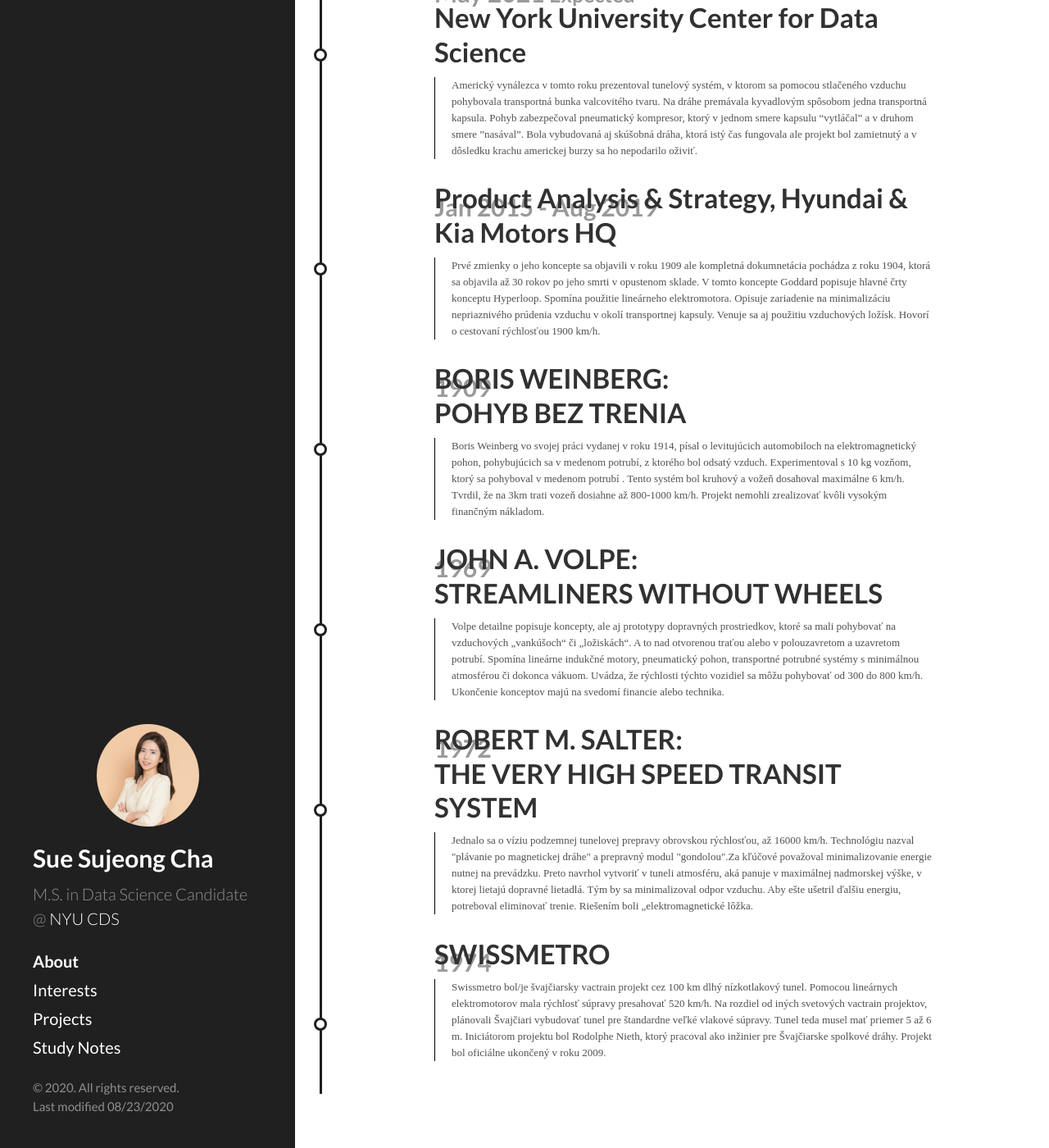
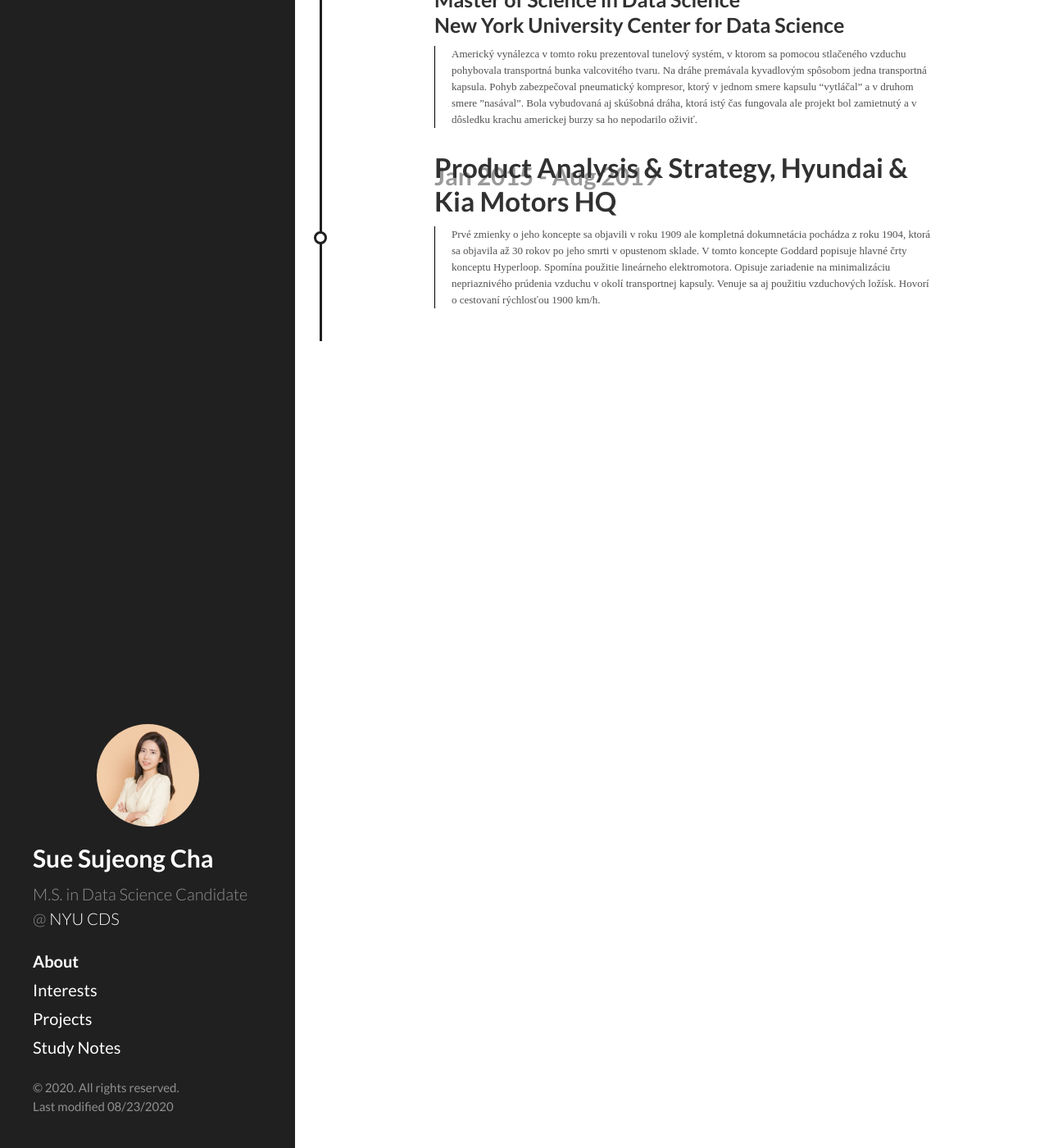
Before and after one commit to sujeongcha/sujeongcha.github.io, a Jekyll site: the page built from about.html, in a window 1280 px wide and 1400 px high, scrolled down 270 px. Shown: the whole window at 82% size. Built offline with Jekyll 4.4.1, drawn with Linux system fonts in a browser that asks for light colours; Markdown is read by kramdown in place of the engine named in the settings.

Commit message:
Update about.html

```diff
--- a/about.html
+++ b/about.html
@@ -10,8 +10,8 @@ title: About
 <div class="timeline">
 	<div class="column">
 		<div class="title">
-			<h1> May 2021 <small> Expected</small></h1>
-			<h2> Master of Science in Data Science <br> New York University Center for Data Science</h2>
+			<h2> May 2021 <small> Expected</small></h2>
+			<h3> Master of Science in Data Science <br> New York University Center for Data Science</h3>
 		</div>
 		<div class="description">
 			<p> Americký vynálezca v tomto roku prezentoval tunelový systém, v ktorom sa pomocou stlačeného vzduchu pohybovala transportná bunka valcovitého tvaru. Na dráhe premávala kyvadlovým spôsobom jedna transportná kapsula. Pohyb zabezpečoval pneumatický kompresor, ktorý v jednom smere kapsulu “vytláčal” a v druhom smere ”nasával”. Bola vybudovaná aj skúšobná dráha, ktorá istý čas fungovala ale projekt bol zamietnutý a v dôsledku krachu americkej burzy sa ho nepodarilo oživiť. </p>
@@ -27,44 +27,4 @@ title: About
 			<p> Prvé zmienky o jeho koncepte sa objavili v roku 1909 ale kompletná dokumnetácia pochádza z roku 1904, ktorá sa objavila až 30 rokov po jeho smrti v opustenom sklade. V tomto koncepte Goddard popisuje hlavné črty konceptu Hyperloop.  Spomína použitie lineárneho elektromotora. Opisuje zariadenie na minimalizáciu nepriaznivého prúdenia vzduchu v okolí transportnej kapsuly. Venuje sa aj použitiu vzduchových ložísk. Hovorí o cestovaní rýchlosťou 1900 km/h. </p>
 		</div>
 	</div>
-
-	<div class="column">
-		<div class="title">
-			<h1> 1909 <!-- – 1914 --> </h1>
-			<h2> BORIS WEINBERG: <br> POHYB BEZ TRENIA </h2>
-		</div>
-		<div class="description">
-			<p> Boris Weinberg vo svojej práci  vydanej v roku 1914, písal o levitujúcich automobiloch na elektromagnetický pohon, pohybujúcich sa v medenom potrubí, z ktorého bol odsatý vzduch. Experimentoval s 10 kg vozňom, ktorý sa pohyboval v medenom potrubí . Tento systém bol kruhový a vožeň dosahoval maximálne 6 km/h. Tvrdil, že na 3km trati vozeň dosiahne až 800-1000 km/h. Projekt nemohli zrealizovať kvôli vysokým finančným nákladom. </p>
-		</div>
-	</div>
-
-	<div class="column">
-		<div class="title">
-			<h1> 1969 </h1>
-			<h2> JOHN A. VOLPE: <br> STREAMLINERS WITHOUT WHEELS </h2>
-		</div>
-		<div class="description">
-			<p> Volpe detailne popisuje koncepty, ale aj prototypy dopravných prostriedkov, ktoré sa mali pohybovať na vzduchových „vankúšoch“ či „ložiskách“. A to nad otvorenou traťou alebo v polouzavretom a uzavretom potrubí. Spomína lineárne indukčné motory, pneumatický pohon, transportné potrubné systémy s minimálnou atmosférou či dokonca vákuom. Uvádza, že rýchlosti týchto vozidiel sa môžu pohybovať od 300 do 800 km/h. Ukončenie konceptov majú na svedomí financie alebo technika. </p>
-		</div>
-	</div>
-
-	<div class="column">
-		<div class="title">
-			<h1> 1972 <!-- – 1978 --> </h1>
-			<h2> ROBERT M. SALTER: <br> THE VERY HIGH SPEED TRANSIT SYSTEM </h2>
-		</div>
-		<div class="description">
-			<p> Jednalo sa o víziu podzemnej tunelovej prepravy obrovskou rýchlosťou,  až 16000 km/h. Technológiu nazval "plávanie po magnetickej dráhe" a prepravný modul "gondolou".Za kľúčové považoval minimalizovanie energie nutnej na prevádzku. Preto navrhol vytvoriť v tuneli atmosféru, aká panuje v maximálnej nadmorskej výške, v ktorej lietajú dopravné lietadlá. Tým by sa minimalizoval odpor vzduchu. Aby ešte ušetril ďalšiu energiu, potreboval eliminovať trenie. Riešením boli „elektromagnetické lôžka. </p>
-		</div>
-	</div>
-
-	<div class="column">
-		<div class="title">
-			<h1> 1974 <!-- - 2009 --> </h1>
-			<h2> SWISSMETRO </h2>
-		</div>
-		<div class="description">
-			<p> Swissmetro bol/je švajčiarsky vactrain projekt cez 100 km dlhý nízkotlakový tunel. Pomocou lineárnych elektromotorov mala rýchlosť súpravy presahovať 520 km/h. Na rozdiel od iných svetových vactrain projektov, plánovali Švajčiari vybudovať tunel pre štandardne veľké vlakové súpravy. Tunel teda musel mať priemer 5 až 6 m. Iniciátorom projektu bol Rodolphe Nieth, ktorý pracoval ako inžinier pre Švajčiarske spolkové dráhy. Projekt bol oficiálne ukončený v roku 2009. </p>
-		</div>
-	</div>
 </div>
```
